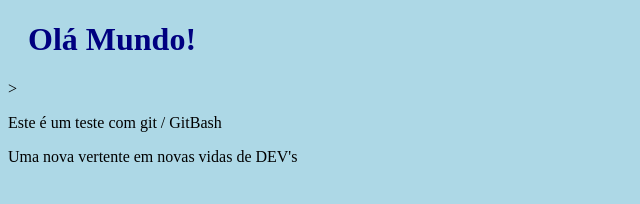
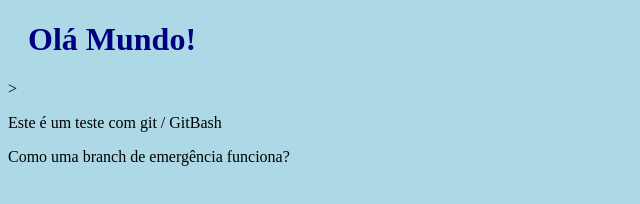
Before and after one commit to Trevis710/Codi-teste, a plain HTML site: page index.html in a window 1280 px wide. Shown: the full height of the page, 0-640 px from the left. Drawn offline with Linux system fonts and the light colour scheme.

Commit message:
Atualizando index.html / Explicando branches

```diff
--- a/index.html
+++ b/index.html
@@ -9,6 +9,6 @@
 <body>
     <h1>Olá Mundo!</h1>>
 <p>Este é um teste com git / GitBash</p>
-<p>Uma nova vertente em novas vidas de DEV's</p>
+<p>Como uma branch de emergência funciona?</p>
 </body>
 </html>
```
